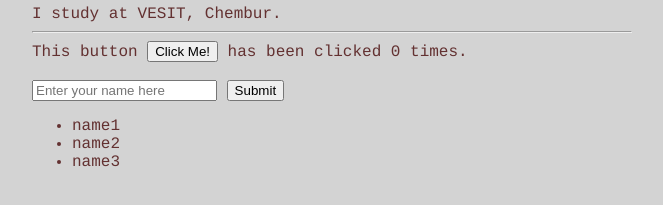
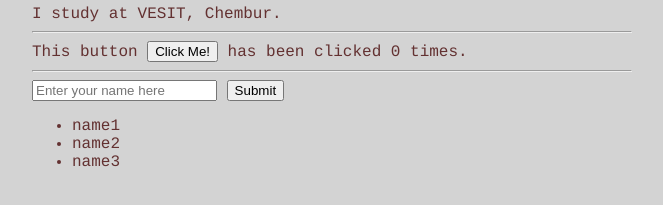
Before and after one commit to AdiPathak97/imad-app, a website: page ui/index.html in a window 1280 px wide. Shown: the part 407-612 px from the top of the page, 308-971 px from the left. Drawn offline with Linux system fonts and the light colour scheme.

Commit message:
[imad-console] Updates ui/index.html

```diff
--- a/ui/index.html
+++ b/ui/index.html
@@ -20,8 +20,7 @@
     		<hr/>
     		<div class = "footer">
     		    This button <button id = "counter">Click Me!</button> has been clicked <span id = "count">0</span> times.
-    		    <br/>
-    		    <br/>
+    		    <hr/>
     		    <input type="text" id="name" placeholder="Enter your name here"></input>
     		    <input type="submit" value="Submit"></input>
     		    <ul>
```
